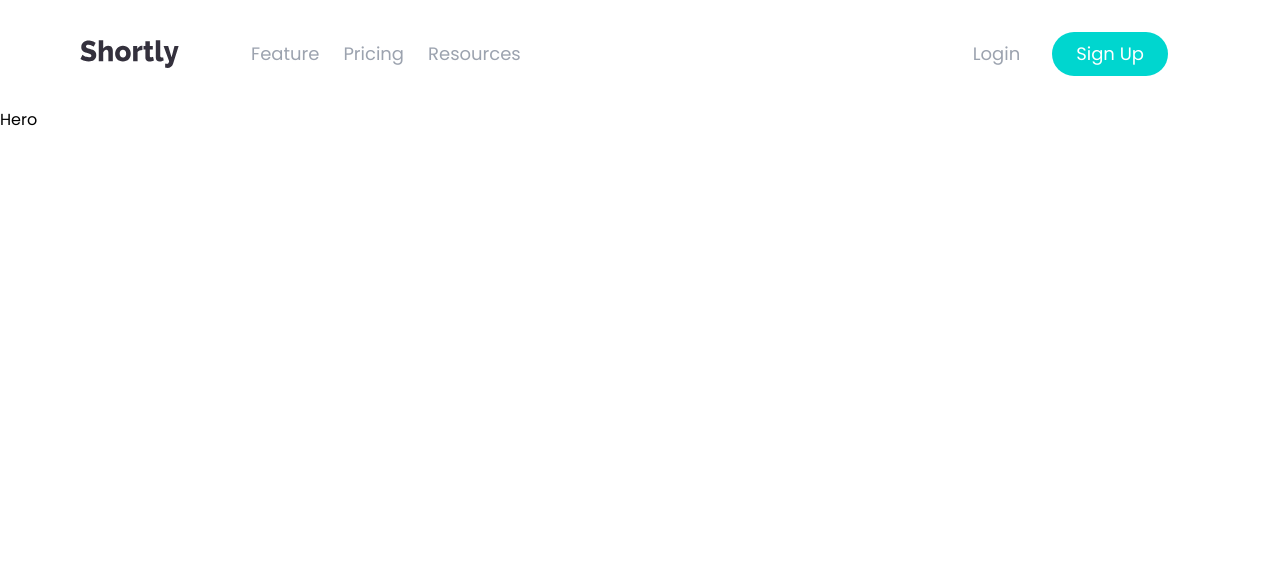
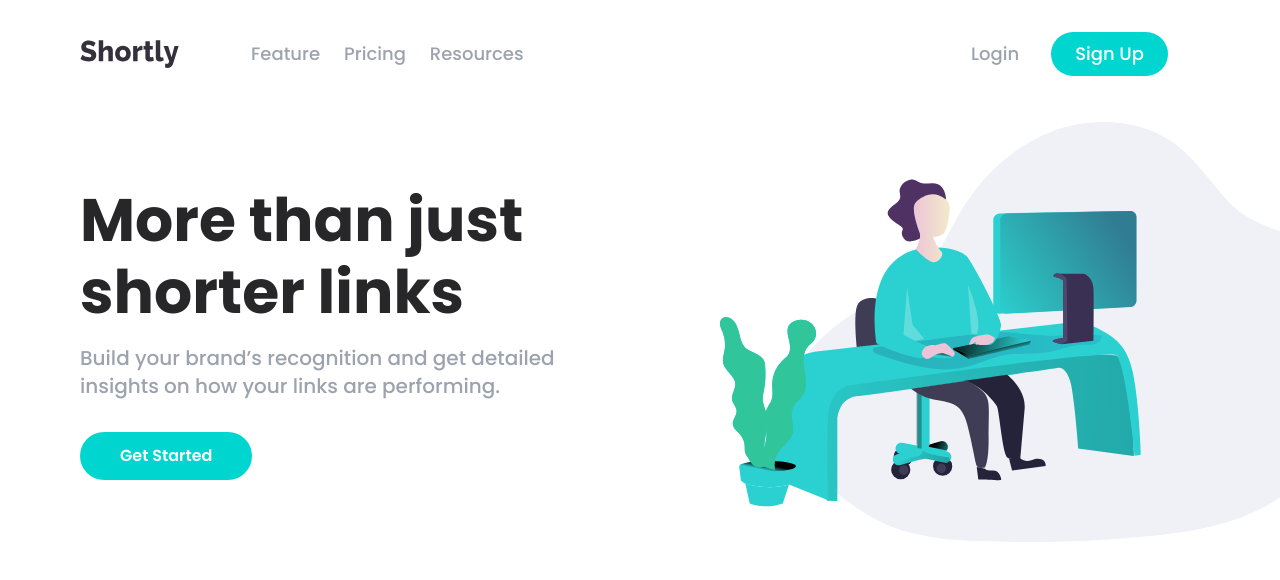
Before and after one commit to deepakmardii/next-url-shorter, a Next.js app: page / in a window 1280 px wide. Shown: the top 580 px of the page. Built offline with nearby package versions, Linux system fonts and the light colour scheme.

Commit message:
hero working

```diff
--- a/components/Hero.tsx
+++ b/components/Hero.tsx
@@ -1,11 +1,20 @@
 import React from 'react'
+function Hero() {
+    return (
+        <div className='static md:ml-20 flex flex-col md:flex-row mb-[10rem]' >
+            <div className=' h-[21.5rem] md:h-[28rem] order-1 relative md:order-2 overflow-hidden md:w-full md:items-center md:flex'>
+                <div className='absolute w-[28rem] md:w-[40rem] md:right-[-5rem] right-[-7.6rem]'>
+                    <img className='h-full w-full' src="/images/illustration-working.svg" alt="" />
+                </div>
+            </div>
+            <div className='mx-10 md:mx-0 order-2 md:order-1 flex flex-col items-center md:items-start text-center md:text-left gap-4 md:h-[28rem] md:w-[60rem] md:justify-center font-medium'>
+                <div className='text-4xl font-semibold text-zinc-800 md:text-6xl md:font-bold md:leading-[4.5rem]'>More than just shorter links</div>
+                <div className='text-gray-400 md:text-xl'> Build your brand’s recognition and get detailed insights on how your links are performing.</div>
+                <button className='hover:opacity-50 cursor md:mt-4 text-md text-center bg-bluish px-10 py-3 text-white rounded-full font-semibold'>Get Started</button>
+            </div>
 
-const Hero = () => {
-  return (
-    <div>
-      Hero
-    </div>
-  )
+        </div>
+    )
 }
 
 export default Hero
--- a/components/Navbar.tsx
+++ b/components/Navbar.tsx
@@ -20,7 +20,7 @@ function Navbar() {
     <>
       <nav
         className={
-          "  py-10 md:py-0 px-8 md:px-20 flex items-center justify-between md:justify-start max-w-7xl mx-auto text-lg  "
+          "font-medium py-10 md:py-0 px-8 md:px-20 flex items-center justify-between md:justify-start max-w-7xl mx-auto text-lg  "
         }
       >
         <div className="logo md:mr-10">
```
